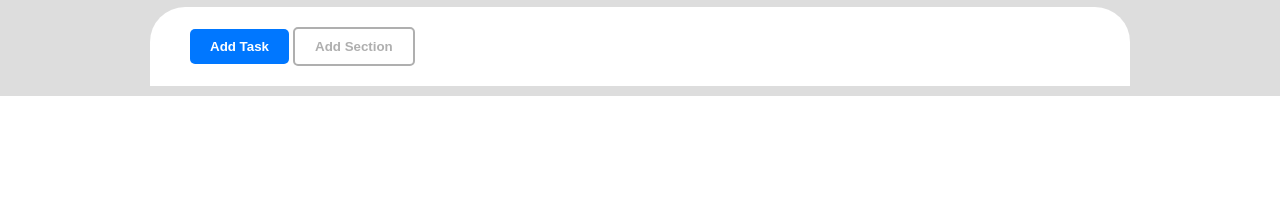
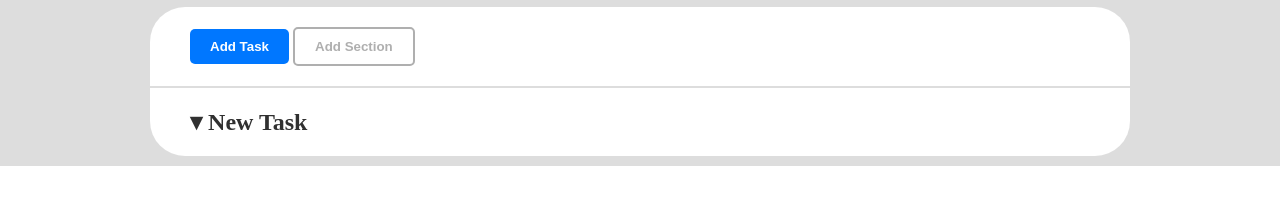
Before and after one commit to CamilloRosanio/html-css-toboolist, a plain HTML site: page index.html in a window 1280 px wide. Shown: the part 78-282 px from the top of the page. Drawn offline with Linux system fonts and the light colour scheme.

Commit message:
titolo liste card

```diff
--- a/css/style.css
+++ b/css/style.css
@@ -53,6 +53,7 @@ main {
     padding: 20px 40px;
     border-top-left-radius: 35px;
     border-top-right-radius: 35px;
+    border-bottom: 2px solid rgb(221, 221, 221);
   }
 
   .radius_button {
@@ -76,3 +77,19 @@ main {
     border-color:currentColor;
     background-color: transparent;
   }
+
+
+/* # CARD CONTENT */
+
+.card_content {
+    background-color: white;
+    padding: 20px 40px;
+    border-bottom-left-radius: 35px;
+    border-bottom-right-radius: 35px;
+  }
+
+  .list_title {
+    color: rgb(48, 48, 48);
+    font-weight: bold;
+    font-size: 1.5rem;
+  }
--- a/index.html
+++ b/index.html
@@ -45,7 +45,10 @@
                 <button class="radius_button button_white">Add Section</button>
             </div>
 
+            <div class="card_content">
+                <h2 class="list_title">&#9662; New Task</h2>
 
+            </div>
         </div>
     </main>
 
```
